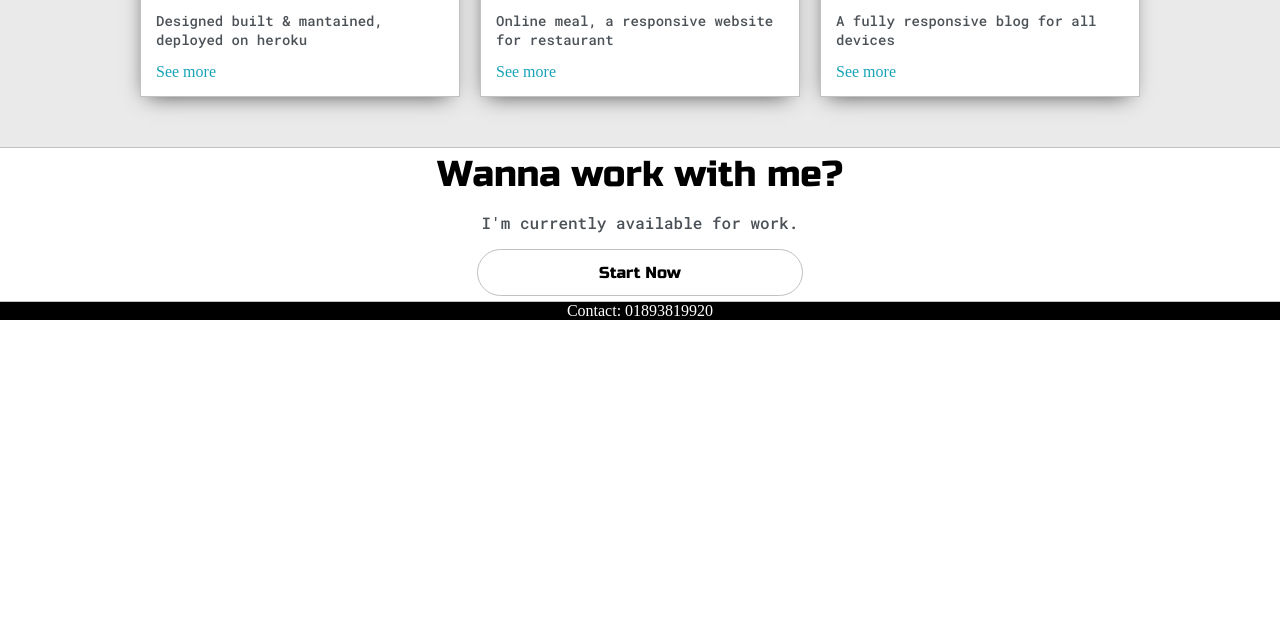
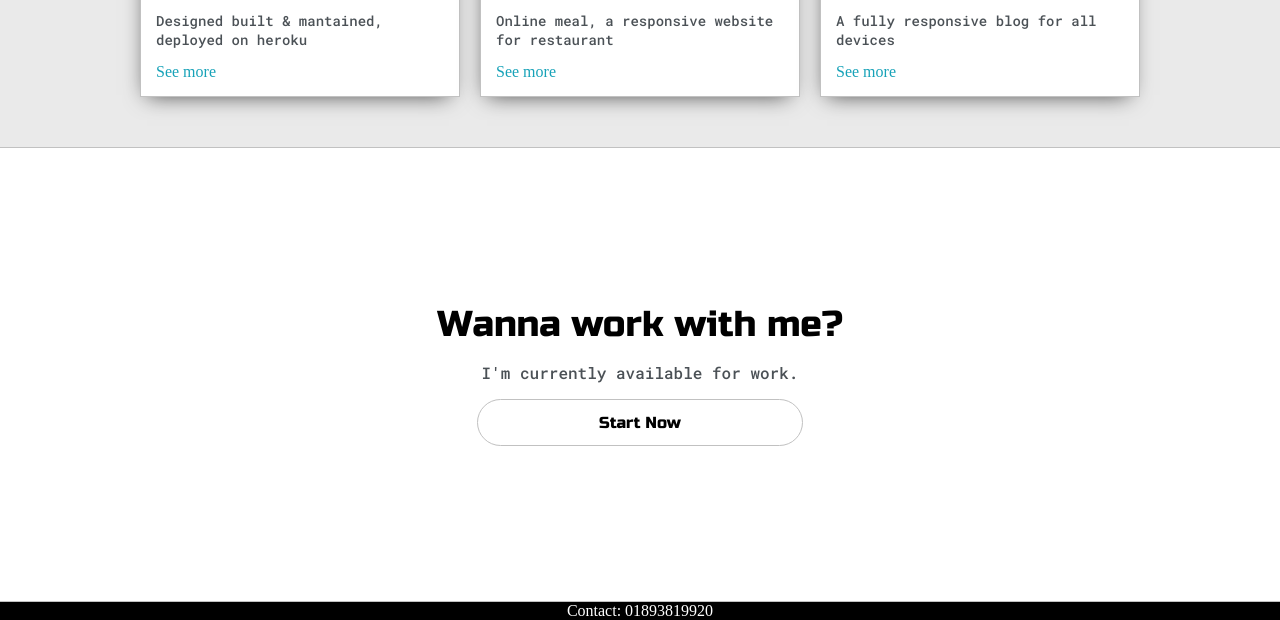
Before and after one commit to Nabil-Hossain-NBL/Nabil.Portfolio, a plain HTML site: page index.html in a window 1280 px wide. Shown: the part 1567-2187 px from the top of the page. Before the commit the page ends 1887 px from the top, so only its background shows below. Drawn offline with Linux system fonts and the light colour scheme; a script that the page names is missing.

Commit message:
Update main.css

```diff
--- a/main.css
+++ b/main.css
@@ -389,7 +389,7 @@ h6 {
 }
 
 .wanna-work {
-    padding: 5px 0;
+    padding: 155px 0;
 }
 
 #footer {
```
